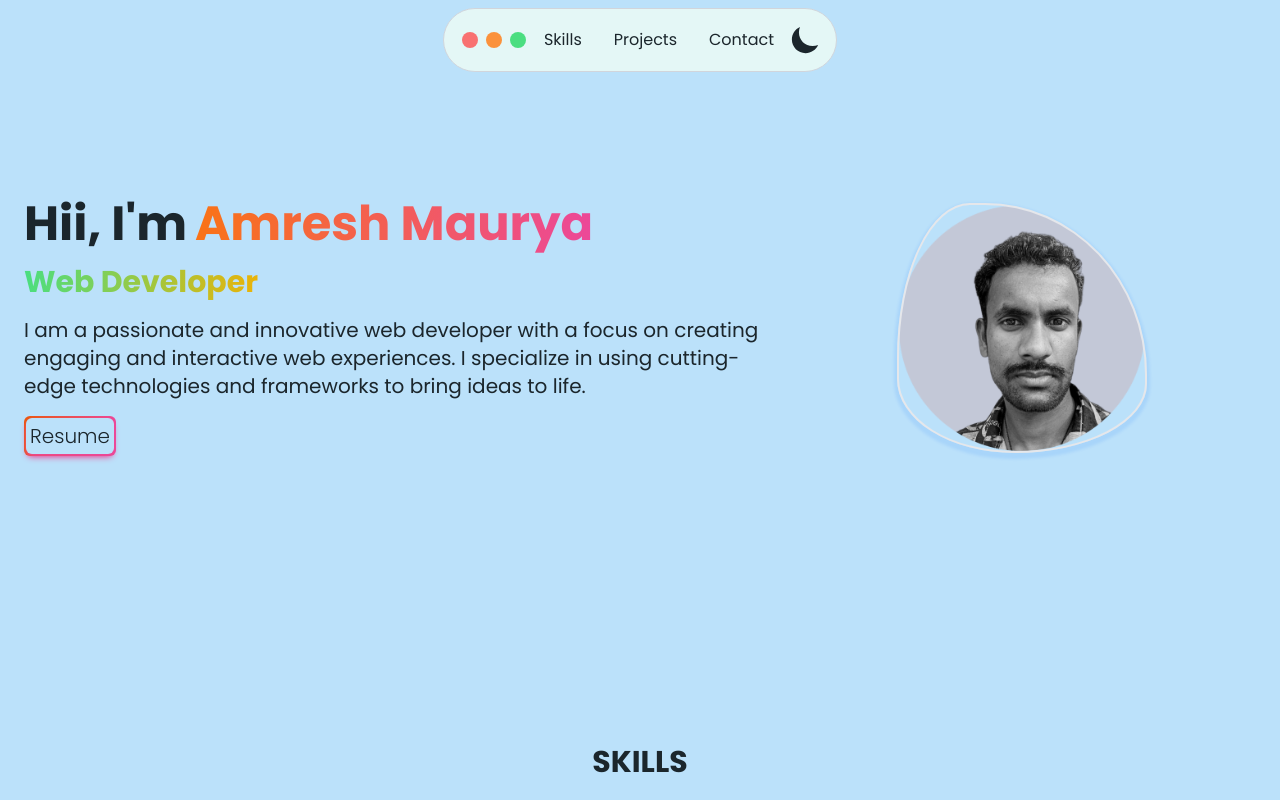
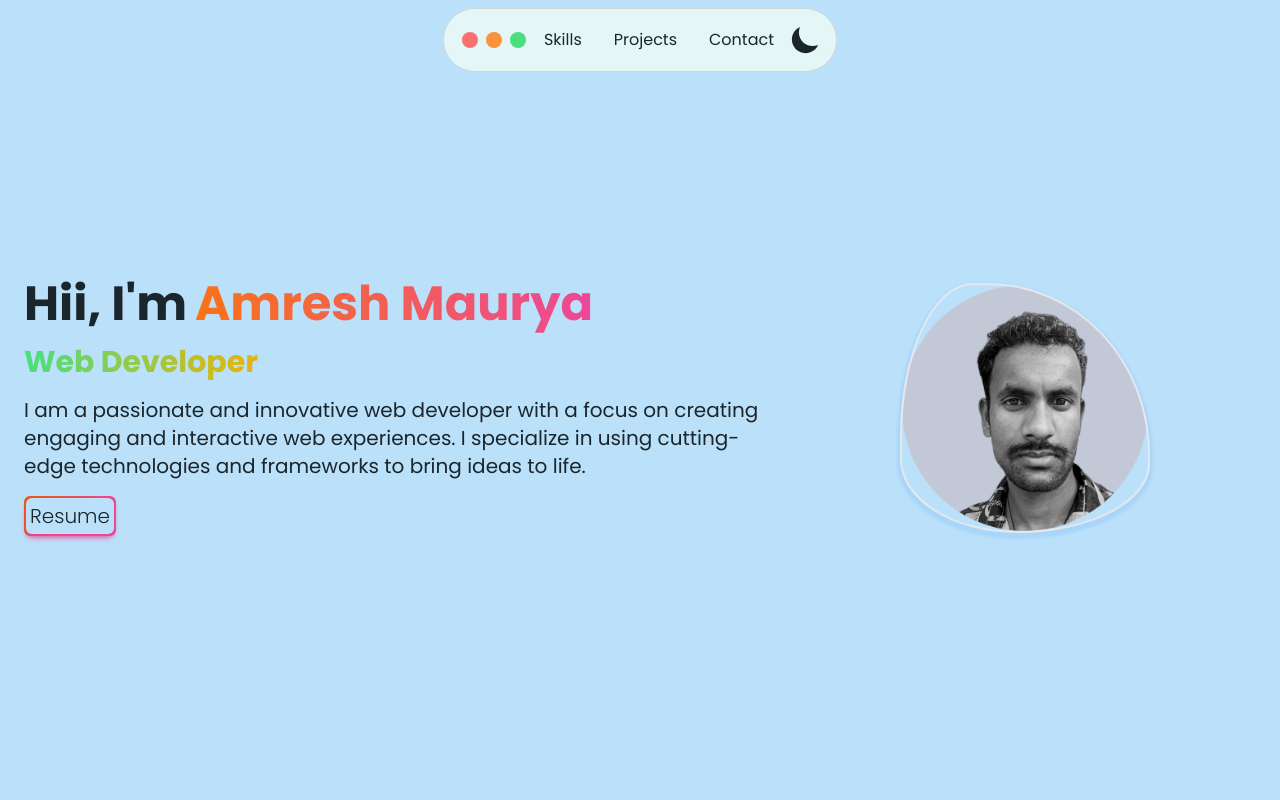
Before and after one commit to amreshpro/proportfolio, a Next.js app: page / in a window 1280 px wide. Shown: the top 800 px of the page. Built offline with nearby package versions, Linux system fonts and the light colour scheme.

Commit message:
update hero

```diff
--- a/components/Hero.tsx
+++ b/components/Hero.tsx
@@ -7,7 +7,7 @@ import Link from "next/link";
 
 export default function Hero() {
   return (
-    <div className=" min-h-[80vh] mb-12 sm:mt-12  flex justify-between gap-2 sm:flex-wrap-reverse items-center p-4 ">
+    <div className=" min-h-screen  flex justify-between gap-6 sm:flex-wrap-reverse items-center p-4 ">
 
 <HeroContent/>
 <HeroImage/>
```
